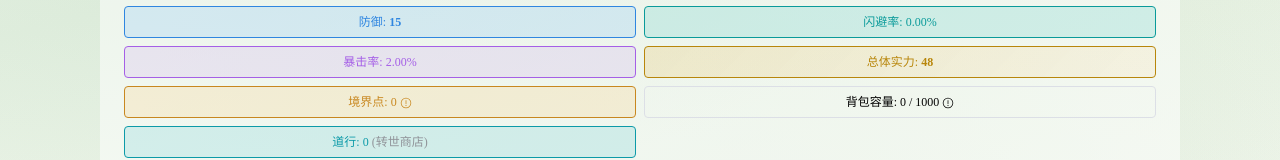
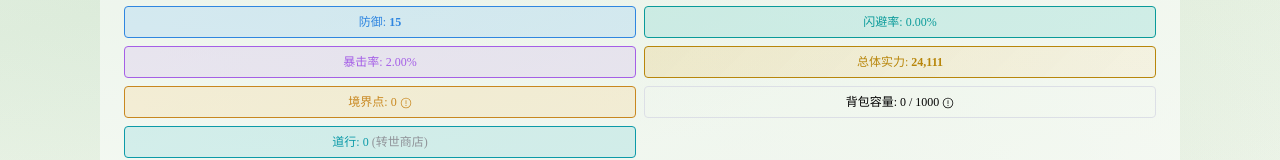
Before and after one commit to qingtang666666-source/vue-xiuxiangame, a Vue app: page /#/home in a window 1280 px wide. Shown: the part 476-636 px from the top of the page. Built offline with nearby package versions, Linux system fonts and the light colour scheme.

Commit message:
balance: 敌人战力生成改可打赢口径 + 统一主页战力为playerPowerScore + 高阶修炼变慢

```diff
--- a/src/views/cultivatePage.vue
+++ b/src/views/cultivatePage.vue
@@ -154,7 +154,7 @@
         const baseExp =
           player.value.level <= 10
             ? Math.floor(player.value.maxCultivation / equip.getRandomInt(15, 45))
-            : Math.floor(player.value.maxCultivation / 160)
+            : Math.floor(player.value.maxCultivation / (160 + realmStageOf(player.value.level) * 40))
         const exp = Math.floor(baseExp * idleRates(player.value).cultivationSpeed)
         texts.value.push(
           player.value.level < maxLv
--- a/src/views/homePage.vue
+++ b/src/views/homePage.vue
@@ -1322,6 +1322,7 @@
   import equip from '@/plugins/equip'
   import { applyPlayerAttribute } from '@/plugins/playerAttr'
   import { wearEquip, removeEquip } from '@/plugins/equipOps'
+  import { playerPowerScore } from '@/plugins/breakthroughGate'
   // 数据导出
   import { saveAs } from 'file-saver'
   // 图鉴
@@ -1394,13 +1395,7 @@
   const player = ref(store.player)
   // 有效属性（含装备/功法/阵法/增益等），暴击/闪避封顶 80%
   const effStats = computed(() => effectivePlayerStats(player.value))
-  const powerScore = computed(() => equip.calculateEquipmentScore(
-    effStats.value.dodge,
-    effStats.value.attack,
-    effStats.value.maxHealth,
-    effStats.value.critical,
-    effStats.value.defense
-  ))
+  const powerScore = computed(() => playerPowerScore(player.value))
   const calendar = computed(() => gameDate(player.value))
   const fateData = computed(() => fateInfo(player.value))
   const codexStat = computed(() => codexStats(player.value))
```
Also changed, not shown: src/plugins/breakthroughGate.js.
